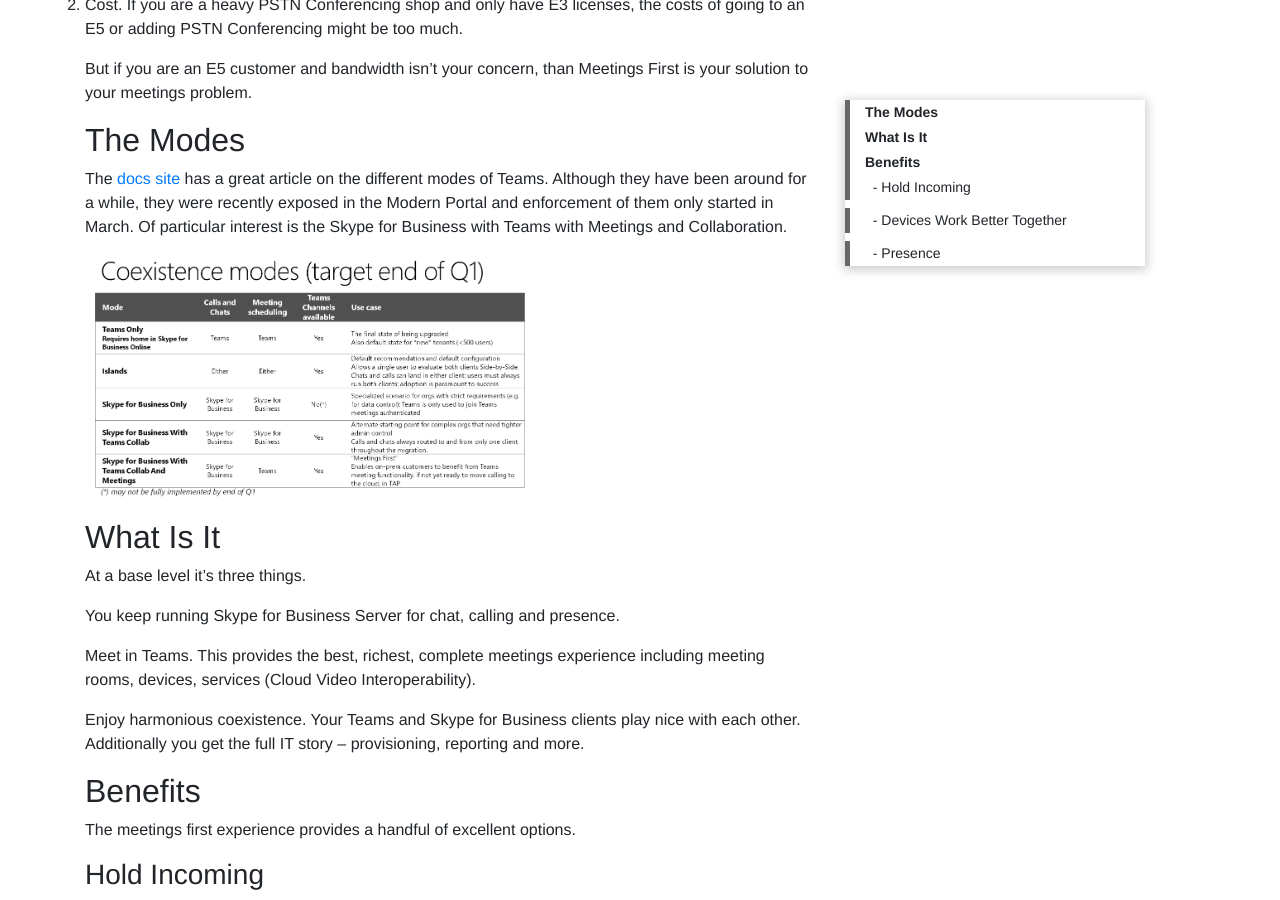
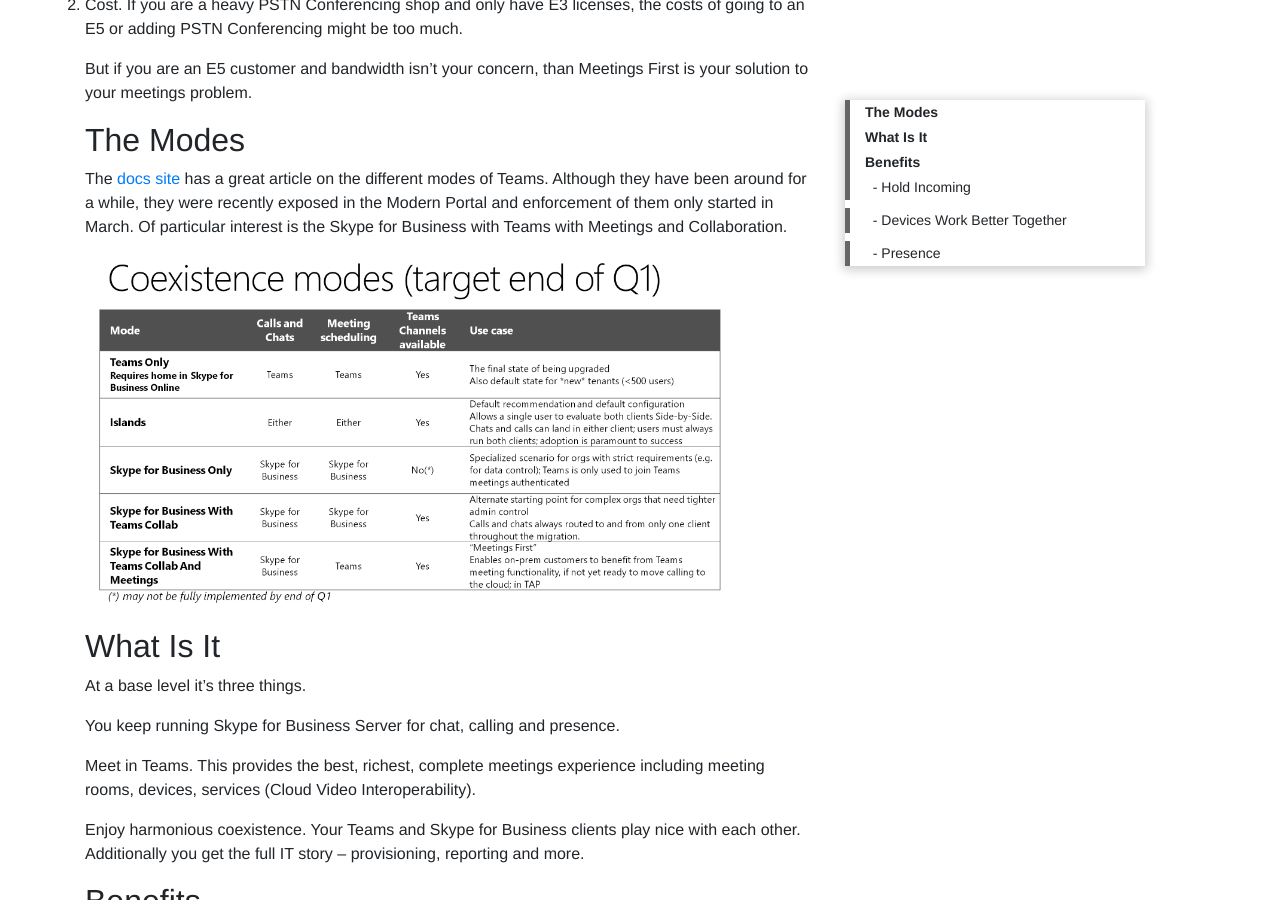
Before and after one commit to rbrynteson/theargylemvp, a Jekyll site: the page built from _posts/2020-06-25-modes-are-the-answer.md, in a window 1280 px wide and 900 px high, scrolled down 629 px. Built offline with Jekyll 4.4.1, drawn with Linux system fonts in a browser that asks for light colours; comment, search, counter and statistics services are not loaded; a style sheet for code colours, icons or effects is not loaded.

Commit message:
Update 2020-06-25-modes-are-the-answer.md

```diff
--- a/_posts/2020-06-25-modes-are-the-answer.md
+++ b/_posts/2020-06-25-modes-are-the-answer.md
@@ -20,7 +20,7 @@ But if you are an E5 customer and bandwidth isn't your concern, than Meetings Fi
 
 The [docs site](https://docs.microsoft.com/en-us/microsoftteams/upgrade-and-coexistence-of-skypeforbusiness-and-teams) has a great article on the different modes of Teams.  Although they have been around for a while, they were recently exposed in the Modern Portal and enforcement of them only started in March.  Of particular interest is the Skype for Business with Teams with Meetings and Collaboration.
 
-<img src="https://theargylemvp.com/assets/images/modes-image-1.png" width="450" />
+<img src="https://theargylemvp.com/assets/images/modes-image-1.png" width="650" />
 
 ## What Is It
 
```
